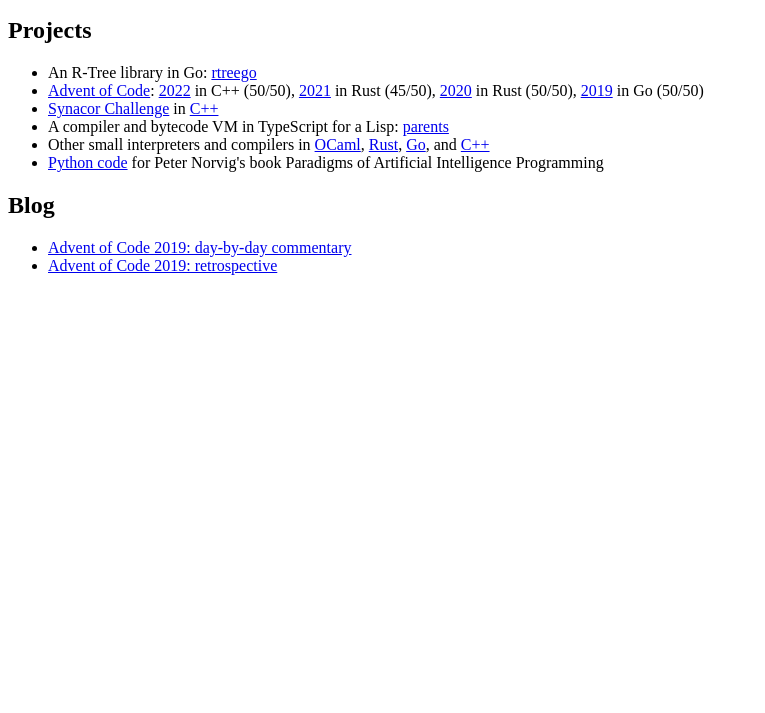
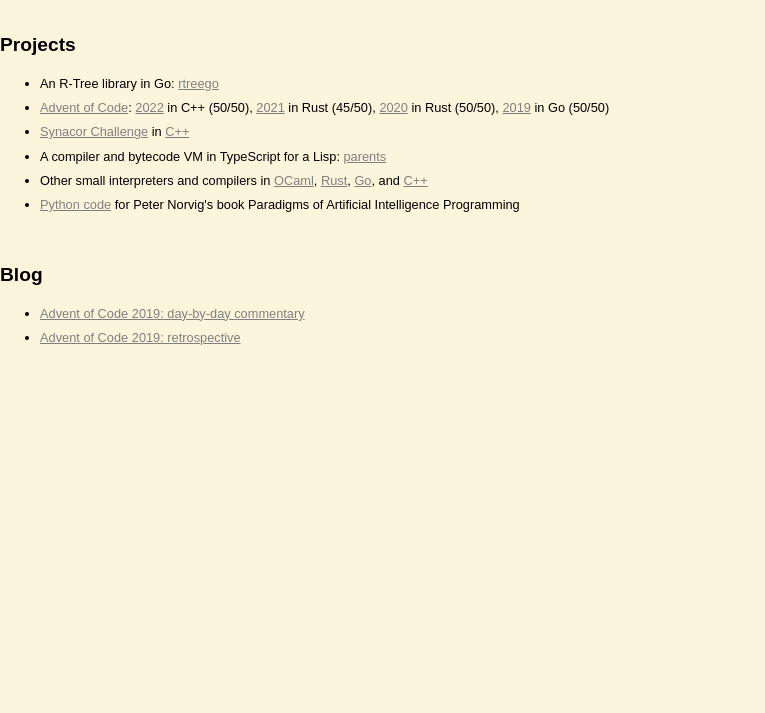
Before and after one commit to dhconnelly/dhcdev, a plain HTML site: page pages/index.html in a window 1280 px wide. Shown: the part 87-800 px from the top of the page, without its empty margins (0-765 px from the left). Drawn offline with Linux system fonts and the light colour scheme.

Commit message:
properly include css

```diff
--- a/pages/index.html
+++ b/pages/index.html
@@ -1,10 +1,12 @@
 <html>
+
+<head>
+    <title>Daniel Connelly</title>
+    <link rel="stylesheet" type="text/css" href="/css/main.css">
+</head>
 
 <body>
 
-    <head>
-        <title>Daniel Connelly</title>
-    </head>
     <div id="home">
         <h1>Daniel Connelly</h1>
         <p class="intro">
```
Also changed, not shown: pages/post-template.html (+10 -4 lines).
